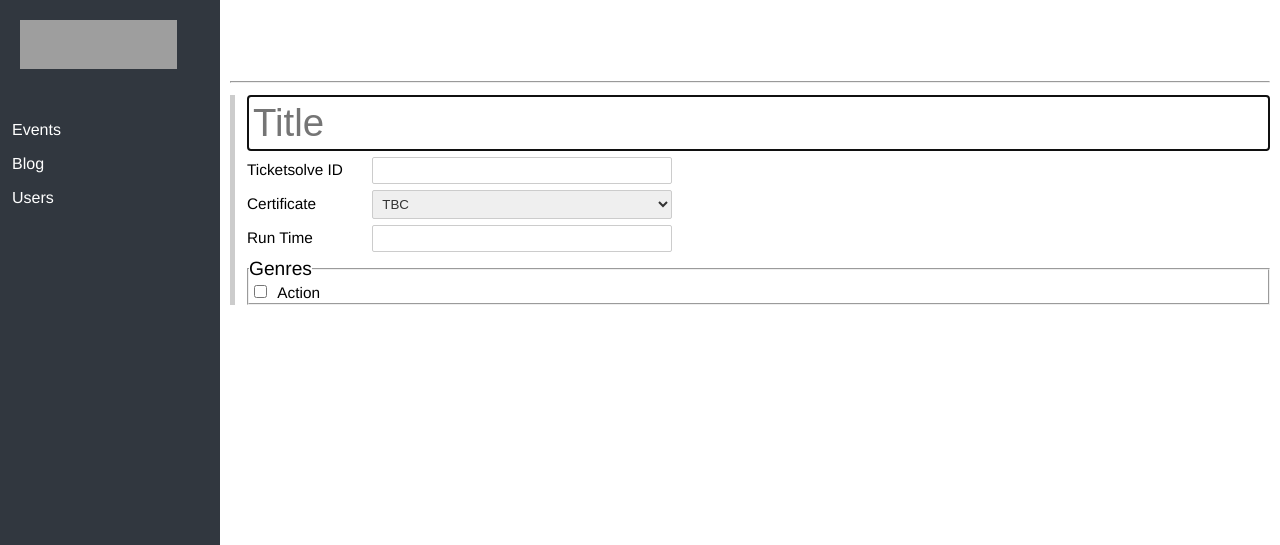
After one commit to samuellaycock/wyeside-arts, a PHP site: template views/backend/events/create.twig in a window 1280 px wide. The commit adds this page. Shown: the top 545 px of the page. Run offline with PHP 8.4, Linux system fonts and the light colour scheme; the template is opened without the code that fills it, so the values that code supplies are empty; some libraries are stand-ins or nearby versions; grey boxes are pictures that could not be loaded.

Commit message:
event creation start

```diff
--- a/views/_layouts/system.twig
+++ b/views/_layouts/system.twig
@@ -5,6 +5,7 @@
     <link rel="stylesheet" type="text/css" href="/css/text.css">
     <link rel="stylesheet" type="text/css" href="/css/table.css">
     <link rel="stylesheet" type="text/css" href="/css/pages.css">
+    <link rel="stylesheet" type="text/css" href="/css/form.css">
 
     <script src="/plugin/jquery/jquery.min.js" type="text/javascript"></script>
     <script src="/js/Pageinator.js" type="text/javascript"></script>
--- /dev/null
+++ b/views/backend/events/create.twig
@@ -0,0 +1,45 @@
+{% extends "_layouts/system.twig" %}
+
+{% block head %}
+    <link href="/css/backend/events/create.css" rel="stylesheet" type="text/css">
+{% endblock %}
+
+{% block title %}Events{% endblock %}
+
+{% block content %}
+    <h1 style="background-color: {{ event.getTypePrimaryColor() }};">+ {{ event.getTypeName() }}</h1>
+    <hr>
+    <form class="system-form">
+        <input type="text" name="title" id="title" placeholder="Title" class="dbl" style="width:100%;">
+
+        <br>
+        <label for="ticketsolve">Ticketsolve ID</label>
+        <input type="text" id="ticketsolve" name="ticketsolve">
+
+        <br>
+        <label for="certificate">Certificate</label>
+        <select id="certificate" name="certificate">
+            <option value="TBC">TBC</option>
+            <option value="TBC">U</option>
+            <option value="TBC">PG</option>
+            <option value="TBC">12A</option>
+            <option value="TBC">12</option>
+            <option value="TBC">15</option>
+            <option value="TBC">18</option>
+        </select>
+
+        <br>
+        <label for="runTime">Run Time</label>
+        <input type="text" id="runTime" name="runTime">
+
+        <br>
+        <fieldset>
+            <legend>Genres</legend>
+            <input type="checkbox" name="genre-1" id="genre-1"> <label for="genre-1">Action</label>
+        </fieldset>
+    </form>
+
+    <script type="text/javascript">
+        document.getElementById('title').focus();
+    </script>
+{% endblock %}
--- /dev/null
+++ b/web/css/backend/events/create.css
@@ -0,0 +1,4 @@
+h1 {
+    color:#fff;
+    padding:6px 90px 6px 30px;
+}
--- /dev/null
+++ b/web/css/form.css
@@ -0,0 +1,28 @@
+form {
+    font-size: 1.2em;
+    border-left:solid 5px #ccc;
+    padding-left: 12px;
+}
+
+label {
+    font-size: 0.8em;
+    min-width: 120px;
+    display: inline-block;
+}
+
+input, textarea, select, button {
+    -webkit-box-sizing: border-box;
+    -moz-box-sizing: border-box;
+    box-sizing: border-box;
+    border: solid 1px #ccc;
+    border-radius: 2px;
+    color:#333;
+    padding:5px;
+    margin-bottom: 6px;
+    width:300px;
+}
+input[type=checkbox]{
+    padding: 0;
+    margin:5px;
+    width: auto;
+}
--- a/web/css/text.css
+++ b/web/css/text.css
@@ -26,3 +26,6 @@ hr {
     margin-top: 12px;
     margin-bottom: 12px;
 }
+.dbl {
+    font-size: 2em;
+}
```
Also changed, not shown: config/routes.php (+12 -1 lines), src/Backend/Controller/EventsController.php (+11 -0 lines), views/backend/events/index.twig (+19 -1 lines), web/css/backend/events/index.css (+25 -0 lines).
